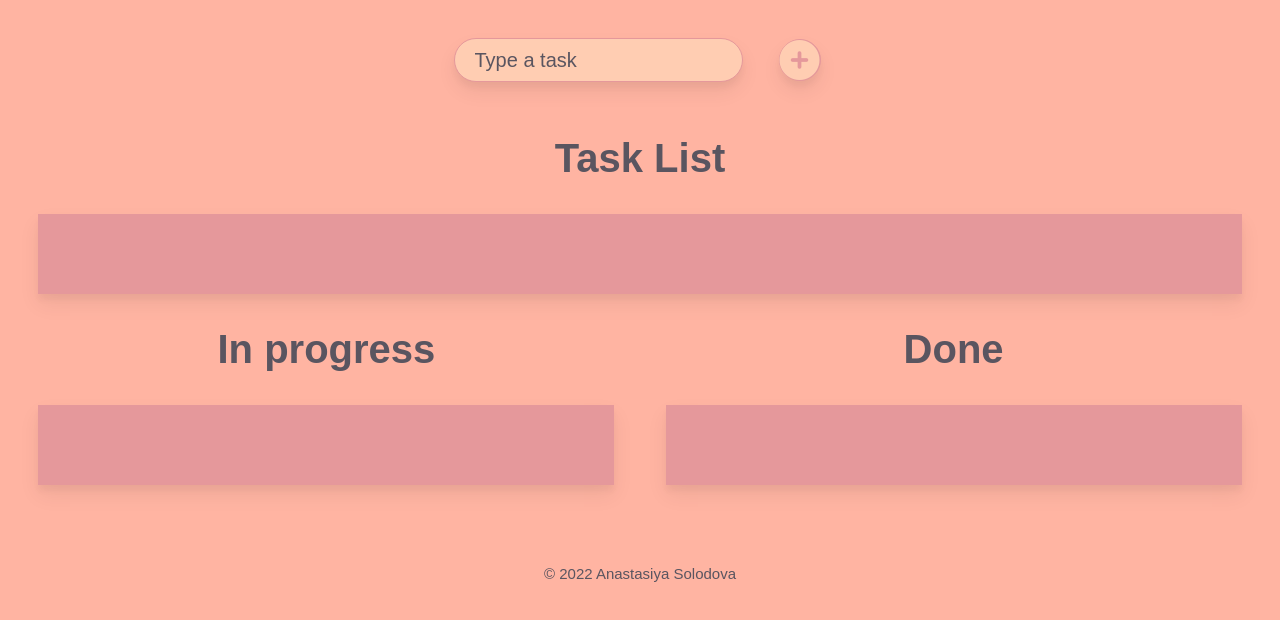
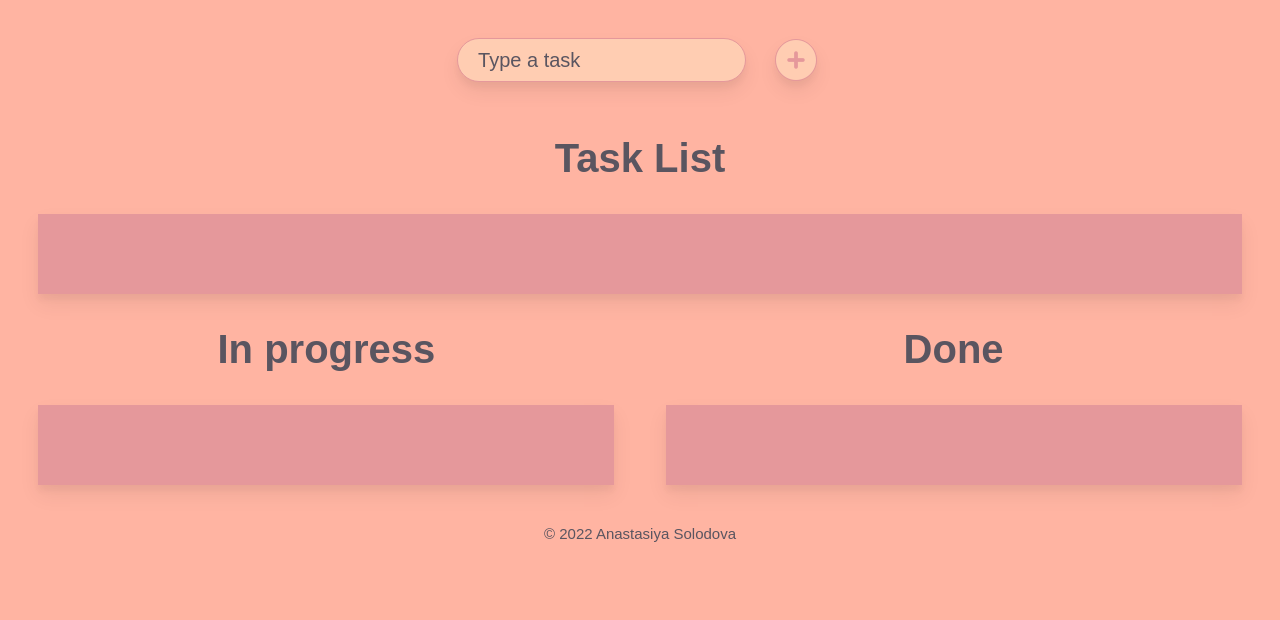
Before and after one commit to AnastasiyaSS/DnD-To-Do-list, a React (Create React App) app: page / in a window 1280 px wide. Shown: the top 620 px of the page. Built offline with nearby package versions, Linux system fonts and the light colour scheme; a web font is replaced by a local one.

Commit message:
fixed button margin

```diff
--- a/src/App.css
+++ b/src/App.css
@@ -44,7 +44,7 @@ button {
   display: flex;
   color: #ffcdb2;
   margin-bottom: 20px;
-  margin-left: 20px;
+  margin-left: 1vw;
   margin-right: 20px;
   background-color: #e5989b;
   border-radius: 100%;
@@ -193,6 +193,6 @@ footer {
   font-size: 15px;
   text-align: center;
   color: #5a5560;
-  margin-top: 10vh;
+  margin-top: 5vh;
   margin-bottom: 5vh;
 }
```
